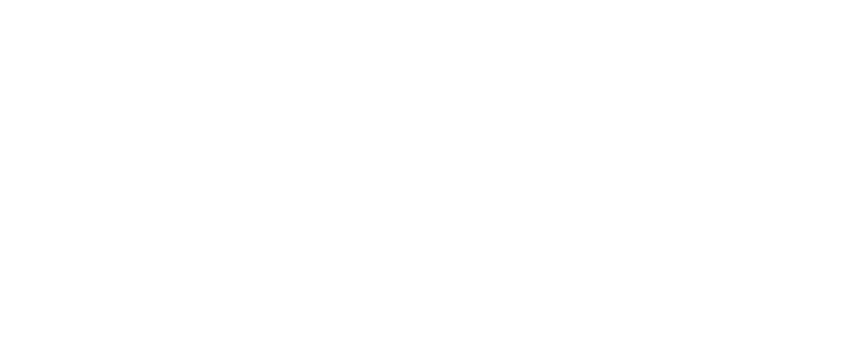
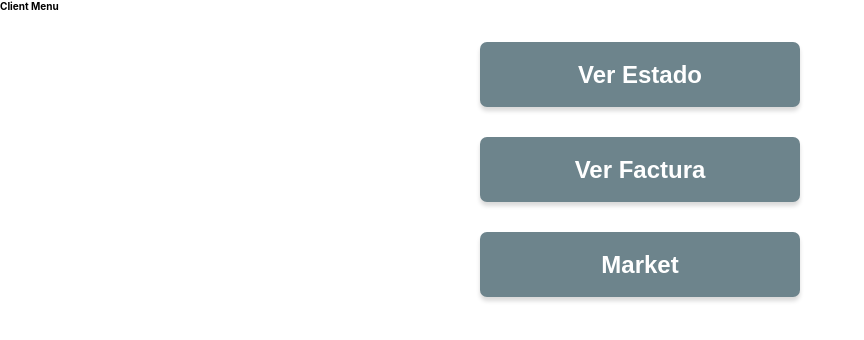
Before and after one commit to JoseCaicedoDev/bike-react, a React (Create React App) app: page /clientmenu in a window 1280 px wide. Before the commit this address had no page. Shown: the top 340 px of the page, without its empty margins (0-864 px from the left). Built offline with nearby package versions, Linux system fonts and the light colour scheme.

Commit message:
Styling for Client Menu page

```diff
--- a/src/elements/Button.jsx
+++ b/src/elements/Button.jsx
@@ -3,7 +3,7 @@
 
 const Button = styled.button`
   background-color: ${theme.primaryColor};
-  padding: ${(props) => props.secundary ? '1.2rem 2.4rem' : '1.8rem 5rem'};
+  padding: ${(props) => props.secondary ? '1.2rem 2.4rem' : '1.8rem 5rem'};
   font-weight: 600;
   font-size: 2.4rem;
   line-height: 2.9rem;
@@ -12,5 +12,8 @@
   width: 320px;
   box-shadow: ${theme.boxShadow};
   border: none;
+  display: block;
+  margin: auto;
+  margin-top: ${(props) => props.margin ? '3rem' : '0'}
 `
 export default Button
--- a/src/index.js
+++ b/src/index.js
@@ -10,6 +10,7 @@
 import StateReception from './layouts/StateReception'
 import Login from './layouts/Login'
 import Register from './layouts/Register'
+import ClientMenu from './layouts/ClientMenu'
 
 const Index = () => {
   return (
@@ -24,6 +25,7 @@
           <Route path='/status' element={<StateReception />} />
           <Route path='/login' element={<Login />} />
           <Route path='/register' element={<Register />} />
+          <Route path='/clientmenu' element={<ClientMenu />} />
         </Routes>
       </Router>
     </>
--- /dev/null
+++ b/src/layouts/ClientMenu.jsx
@@ -0,0 +1,15 @@
+import React from 'react'
+import Button from '../elements/Button'
+
+function ClientMenu () {
+  return (
+    <>
+      <h1>Client Menu</h1>
+      <Button margin>Ver Estado</Button>
+      <Button margin>Ver Factura</Button>
+      <Button margin>Market</Button>
+    </>
+  )
+}
+
+export default ClientMenu
```
